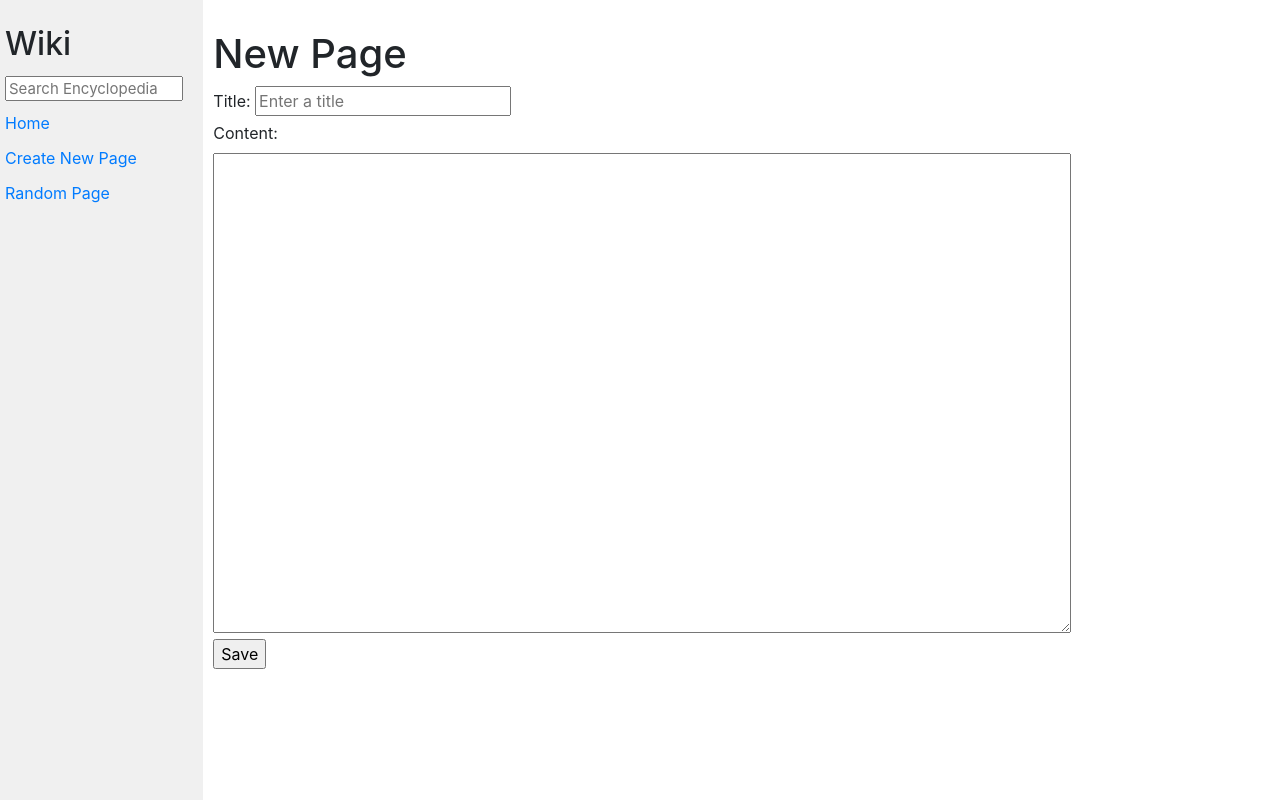
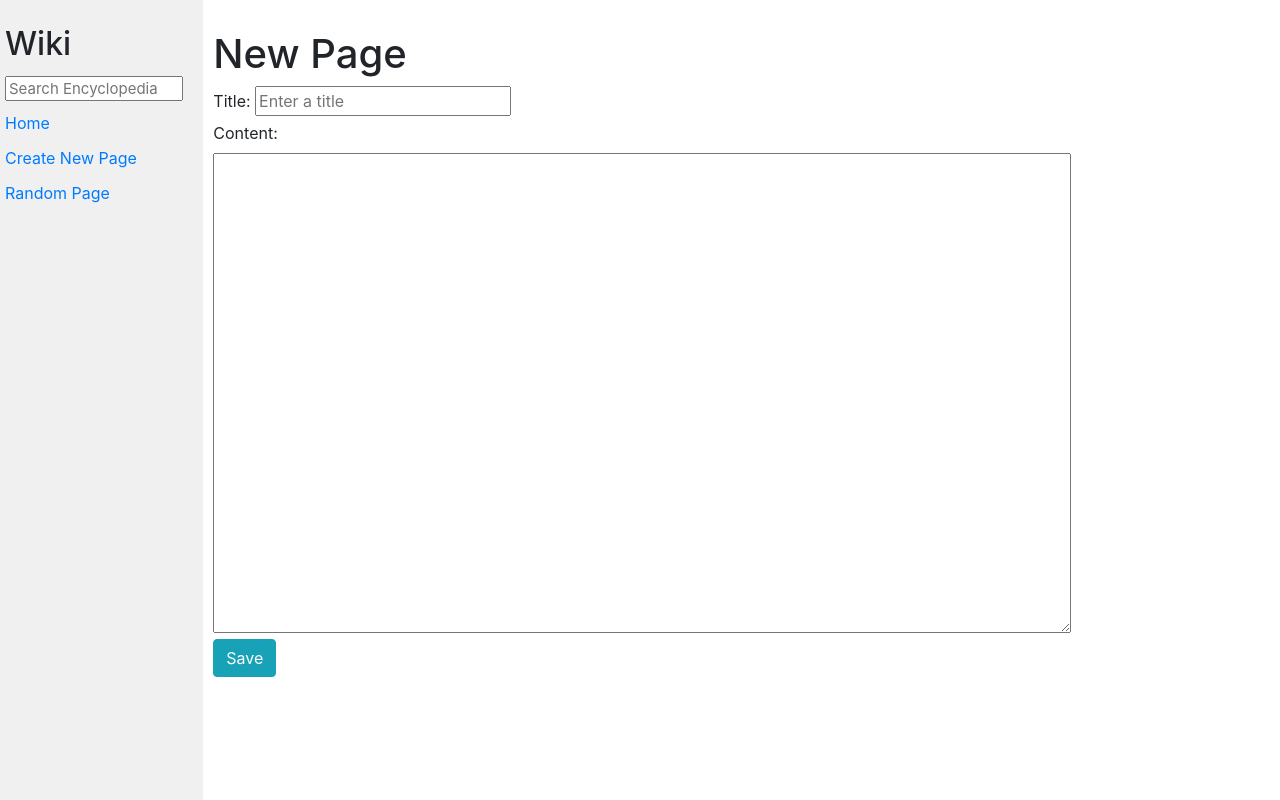
Before and after one commit to Tarcisio2code/project-online-encyclopedia, a Django app: page /newpage/ in a window 1280 px wide. Run offline with Django 3.2, Linux system fonts and the light colour scheme; some libraries are stand-ins or nearby versions.

Commit message:
Add style to buttons with Bootstrap

```diff
--- a/encyclopedia/templates/encyclopedia/editpage.html
+++ b/encyclopedia/templates/encyclopedia/editpage.html
@@ -15,6 +15,6 @@
         <br>
         <textarea name="content">{{ content }}</textarea>
         <br>
-        <input type="submit" value="Save">
+        <input type="submit" class="btn btn-info" value="Save">
     </form>
 {% endblock %}
--- a/encyclopedia/templates/encyclopedia/newpage.html
+++ b/encyclopedia/templates/encyclopedia/newpage.html
@@ -16,6 +16,6 @@
         <br>
         <textarea name="content"></textarea>
         <br>
-        <input type="submit" value="Save">
+        <input type="submit" class="btn btn-info" value="Save">
     </form>
 {% endblock %}
```
